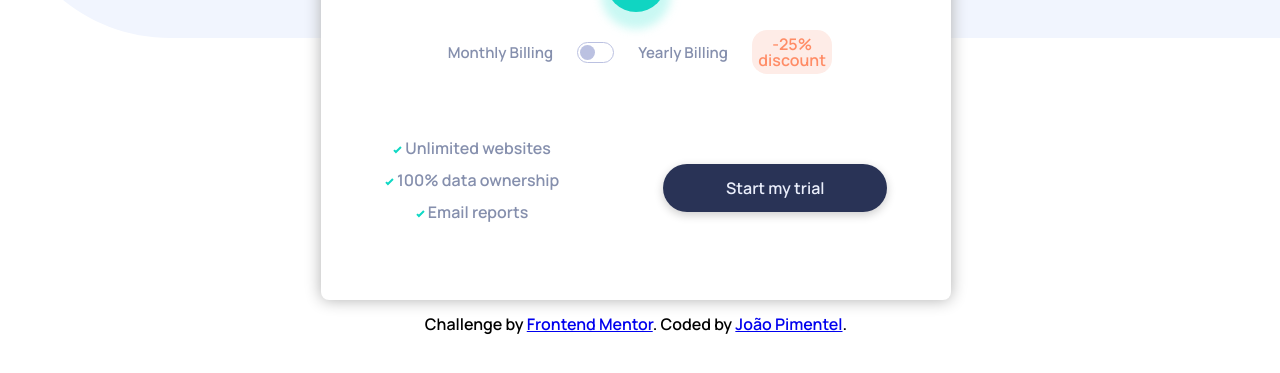
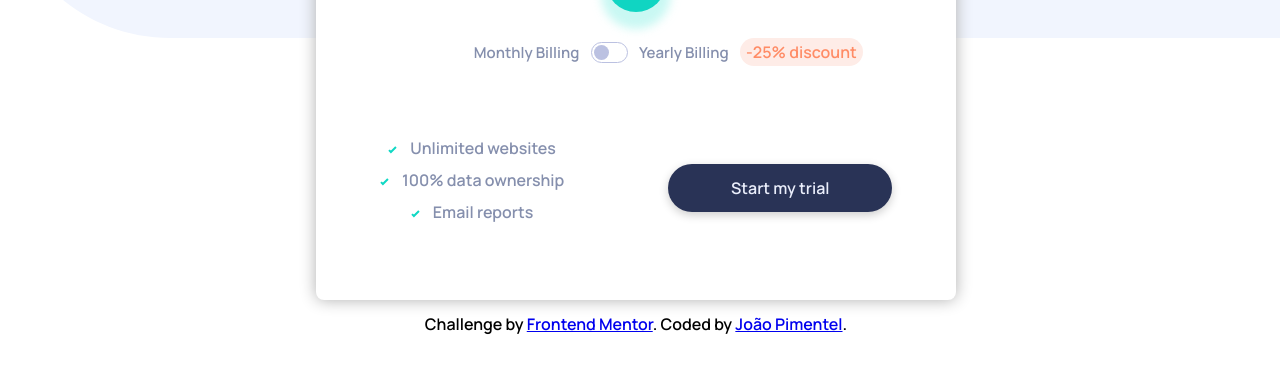
Before and after one commit to joaovitorpimentel/PrecoInterativo, a plain HTML site: page index.html in a window 1280 px wide. Shown: the part 361-734 px from the top of the page. Drawn offline with Linux system fonts and the light colour scheme.

Commit message:
Arrumando o discount

```diff
--- a/css/style.css
+++ b/css/style.css
@@ -24,7 +24,6 @@ body {
   background-repeat: no-repeat;
   background-position: center center;
 }
-
 
 .header-titles h1 {
   font-size: 1.5rem;
@@ -85,6 +84,9 @@ body {
   padding: 1rem;
 }
 
+.card-item img{
+  padding-right: 10px;
+}
 
  .button-Sendtrial{
    color: hsl(224, 65%, 95%);
@@ -104,7 +106,6 @@ body {
  .button-Sendtrial:hover {
    background: #38387e;
  }
-
 
 
 #card-header-pageview-counter {
@@ -370,10 +371,11 @@ body {
   "cardHeaderSlider cardHeaderSlider"
 }
 
+
 .card-body {
   display: flex;
-  gap: 1rem;
-  white-space: nowrap;
+  gap: 0.2rem;
+  padding-left: 57px;
 }
 
 .card-footer {
@@ -381,6 +383,8 @@ body {
    grid-template-areas:
    "cardFooterListItems buttonSendTrial" ;
 }
+
+
 
  .card-list-items {
    padding: 0rem 4rem 0rem 0rem;
@@ -397,8 +401,7 @@ body {
 
 
 .card-body-discount span {
-  display: flex;
-  white-space: nowrap;
+  display: inline;
 }
 
 .card-header-slider {
```
